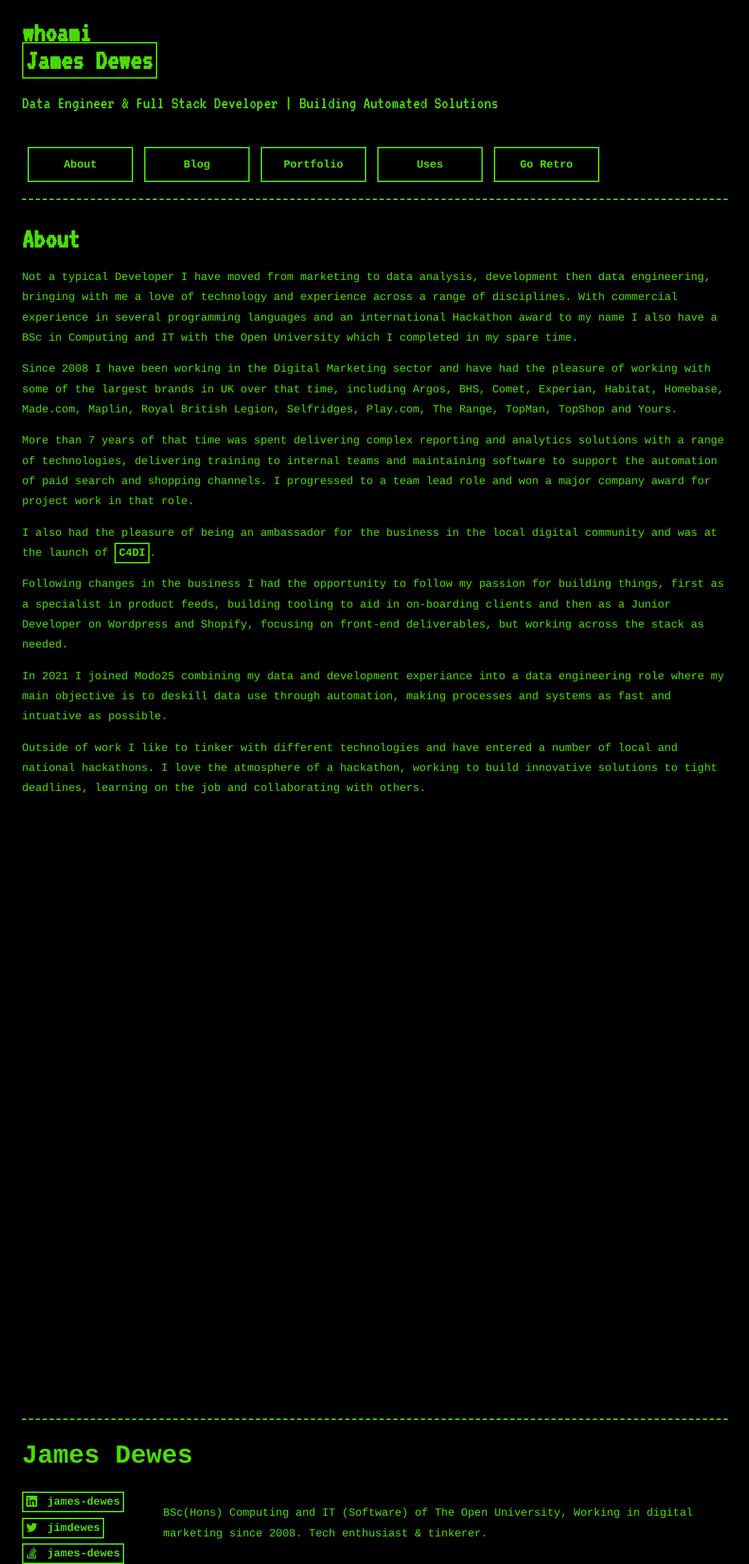
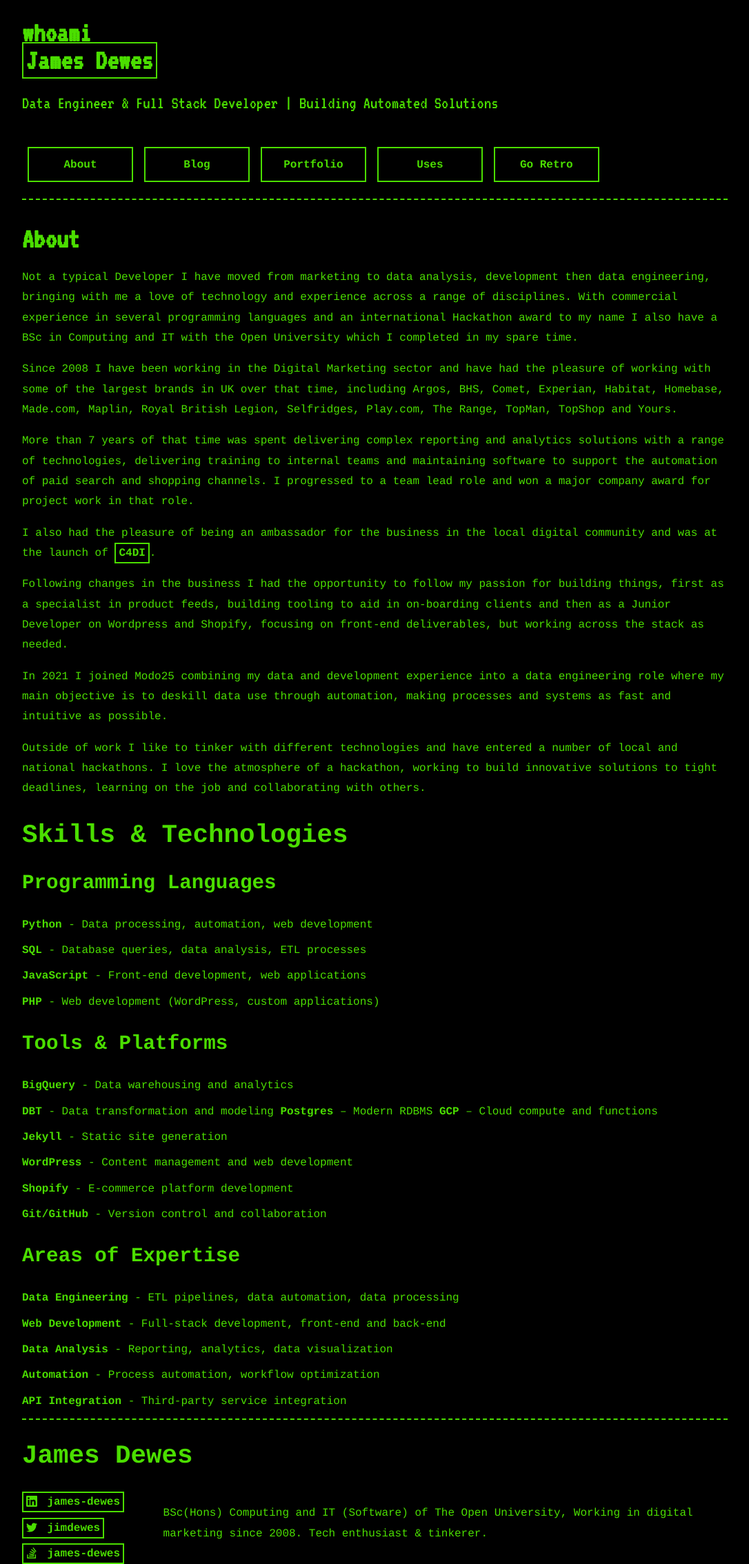
Before and after one commit to james-dewes/james-dewes.github.io, a Jekyll site: the page built from about.markdown, in a window 1280 px wide. Shown: the whole page at 69% size, without its empty margins (96-1182 px from the left). Built offline with Jekyll 4.4.1, drawn with Linux system fonts in a browser that asks for light colours; nearby versions of some CDN libraries; library files that are not in the unit come from our copies.

Commit message:
Adds skills to the about page

```diff
--- a/about.markdown
+++ b/about.markdown
@@ -14,6 +14,31 @@
 
 Following changes in the business I had the opportunity to follow my passion for building things, first as a specialist in product feeds, building tooling to aid in on-boarding clients and then as a Junior Developer on Wordpress and Shopify, focusing on front-end deliverables, but working across the stack as needed.
 
-In 2021 I joined Modo25 combining my data and development experiance into a data engineering role where my main objective is to deskill data use through automation, making processes and systems as fast and intuative as possible.
+In 2021 I joined Modo25 combining my data and development experience into a data engineering role where my main objective is to deskill data use through automation, making processes and systems as fast and intuitive as possible.
 
 Outside of work I like to tinker with different technologies and have entered a number of local and national hackathons. I love the atmosphere of a hackathon, working to build innovative solutions to tight deadlines, learning on the job and collaborating with others.
+
+## Skills & Technologies
+
+### Programming Languages
+- **Python** - Data processing, automation, web development
+- **SQL** - Database queries, data analysis, ETL processes
+- **JavaScript** - Front-end development, web applications
+- **PHP** - Web development (WordPress, custom applications)
+
+### Tools & Platforms
+- **BigQuery** - Data warehousing and analytics
+- **DBT** - Data transformation and modeling
+  **Postgres** -- Modern RDBMS
+  **GCP** -- Cloud compute and functions
+- **Jekyll** - Static site generation
+- **WordPress** - Content management and web development
+- **Shopify** - E-commerce platform development
+- **Git/GitHub** - Version control and collaboration
+
+### Areas of Expertise
+- **Data Engineering** - ETL pipelines, data automation, data processing
+- **Web Development** - Full-stack development, front-end and back-end
+- **Data Analysis** - Reporting, analytics, data visualization
+- **Automation** - Process automation, workflow optimization
+- **API Integration** - Third-party service integration
```
